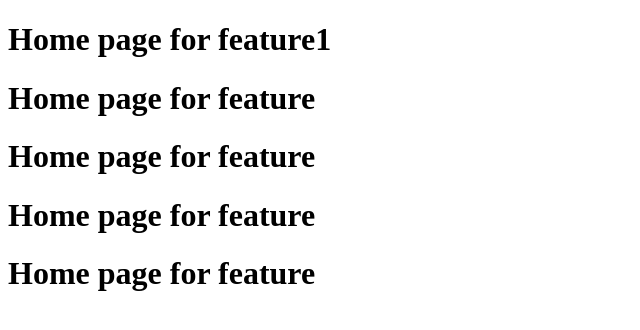
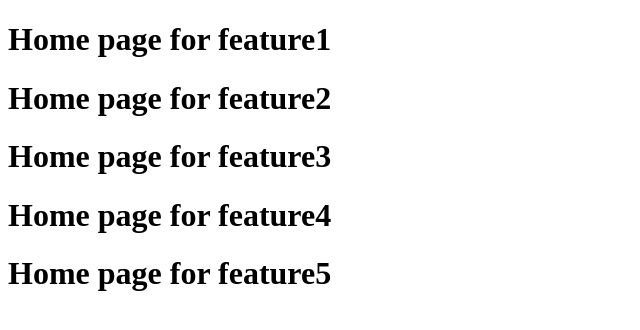
Before and after one commit to techhimanshu-beep/git-rebase, a plain HTML site: page index.html in a window 1280 px wide. Shown: the whole page, without its empty margins (0-640 px from the left). Drawn offline with Linux system fonts and the light colour scheme.

Commit message:
add 12345

```diff
--- a/index.html
+++ b/index.html
@@ -8,10 +8,10 @@
 <body>
 
     <h1>Home page for feature1</h1>
-    <h1>Home page for feature</h1>
-    <h1>Home page for feature</h1>
-    <h1>Home page for feature</h1>
-    <h1>Home page for feature</h1>
+    <h1>Home page for feature2</h1>
+    <h1>Home page for feature3</h1>
+    <h1>Home page for feature4</h1>
+    <h1>Home page for feature5</h1>
 
 </body>
 </html>
```
